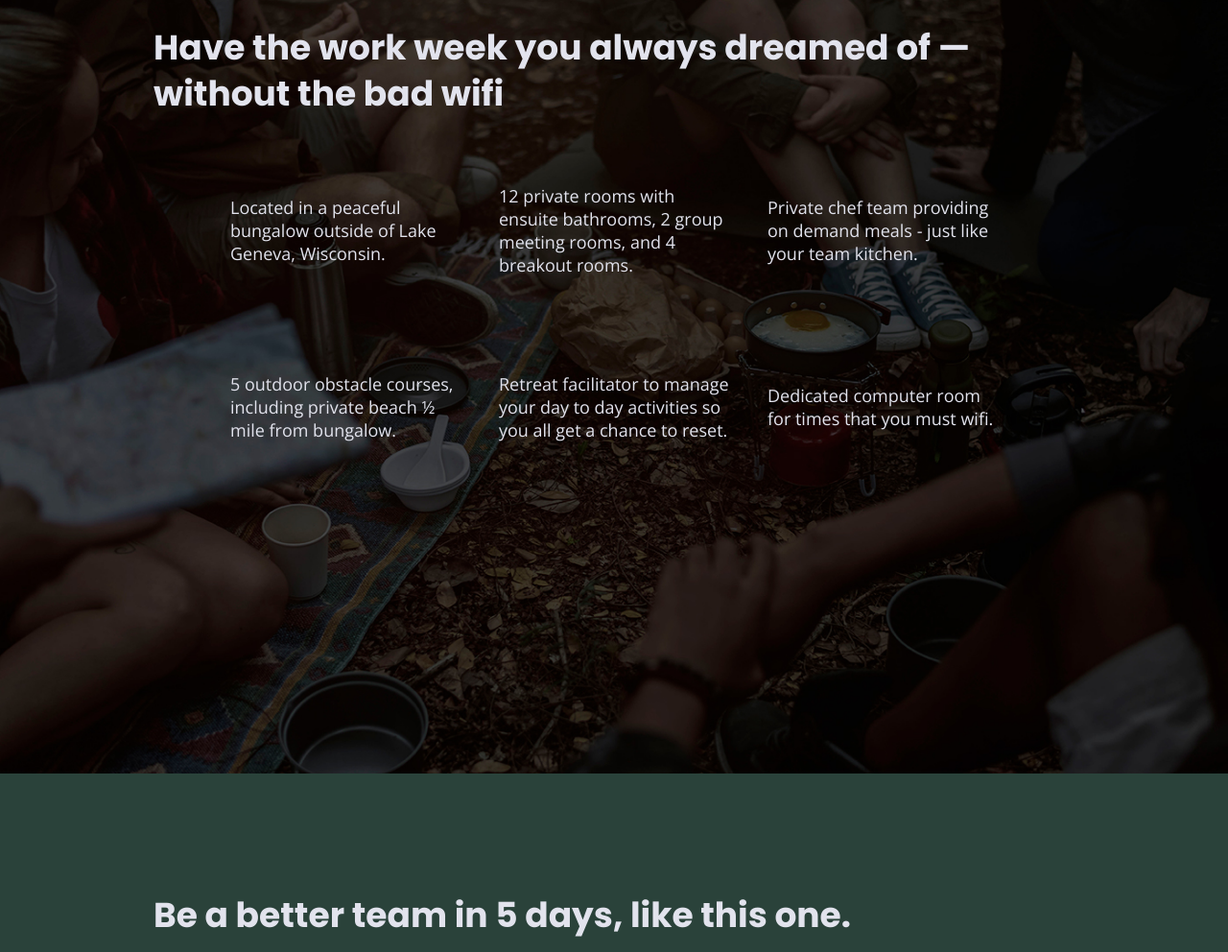
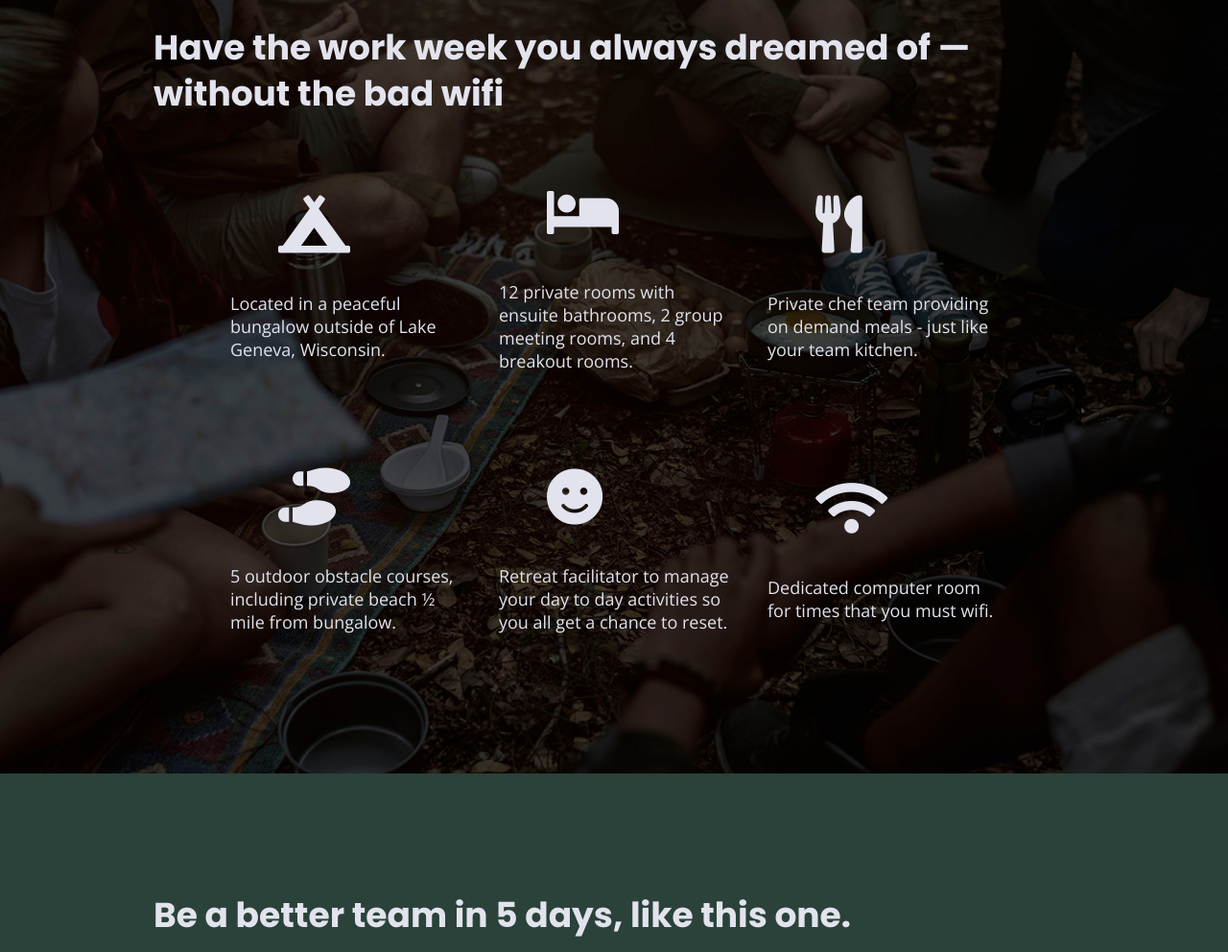
Before and after one commit to kavonna-t/unplugged-retreat, a plain HTML site: page index.html in a window 1280 px wide. Shown: the part 1051-2043 px from the top of the page at 96% size. Drawn offline with nearby package versions, Linux system fonts and the light colour scheme; files whose address does not match are found by name.

Commit message:
Added feature icons

```diff
--- a/css/main.css
+++ b/css/main.css
@@ -294,6 +294,11 @@ input[type=button] {
   padding: 20px;
 }
 
+.features i {
+  font-size: 3.75em;
+  margin-bottom: 40px;
+  margin-left: 50px;
+}
 .features .features-items {
   display: flex;
   justify-content: center;
@@ -305,17 +310,6 @@ input[type=button] {
   margin: 0;
 }
 
-.campground-icon {}
-
-.bed-icon {}
-
-.utensils-icon {}
-
-.shoeprints-icon {}
-
-.smile-icon {}
-
-.wifi-icon {}
 
 /* Reviews */
 .reviews {
--- a/index.html
+++ b/index.html
@@ -16,6 +16,8 @@
   <!-- Google Fonts -->
   <link href="https://fonts.googleapis.com/css?family=Open+Sans:400,700|Poppins:500,700" rel="stylesheet">
   <meta name="theme-color" content="#fafafa">
+  <!-- FontAwesome CDN version 5.5 -->
+<link rel="stylesheet" href="https://use.fontawesome.com/releases/v5.5.0/css/all.css" integrity="sha384-B4dIYHKNBt8Bc12p+WXckhzcICo0wtJAoU8YZTY5qE0Id1GSseTk6S+L3BlXeVIU" crossorigin="anonymous">
 </head>
 
 <body>
@@ -67,32 +69,32 @@
         <!-- Add your Features content here -->
         <div class="features-items">
           <article>
-            <p class="campground-icon"></p>
+            <i class="fas fa-campground"></i>
             <p class="features-item-description">Located in a peaceful bungalow outside of Lake Geneva, Wisconsin.</p>
           </article>
 
           <article>
-            <p class="bed-icon"></p>
+            <i class="fas fa-bed"></i>
             <p class="features-item-description">12 private rooms with ensuite bathrooms, 2 group meeting rooms, and 4 breakout rooms.</p>
           </article>
 
           <article>
-            <p class="utensils-icon"></p>
+            <i class="fas fa-utensils"></i>
             <p class="features-item-description">Private chef team providing on demand meals - just like your team kitchen.</p>
           </article>
 
           <article>
-            <p class="shoeprints-icon"></p>
+            <i class="fas fa-shoe-prints"></i>
             <p class="features-item-description">5 outdoor obstacle courses, including private beach ½ mile from bungalow.</p>
           </article>
 
           <article>
-            <p class="smile-icon"></p>
+            <i class="fas fa-smile"></i>
             <p class="features-item-description">Retreat facilitator to manage your day to day activities so you all get a chance to reset.</p>
           </article>
 
           <article>
-            <p class="wifi-icon"></p>
+            <i class="fas fa-wifi"></i>
             <p class="features-item-description">Dedicated computer room for times that you must wifi.</p>
           </article>
         </div>
```
Also changed, not shown: about/index.html (+2 -0 lines), faq/index.html (+2 -0 lines).
